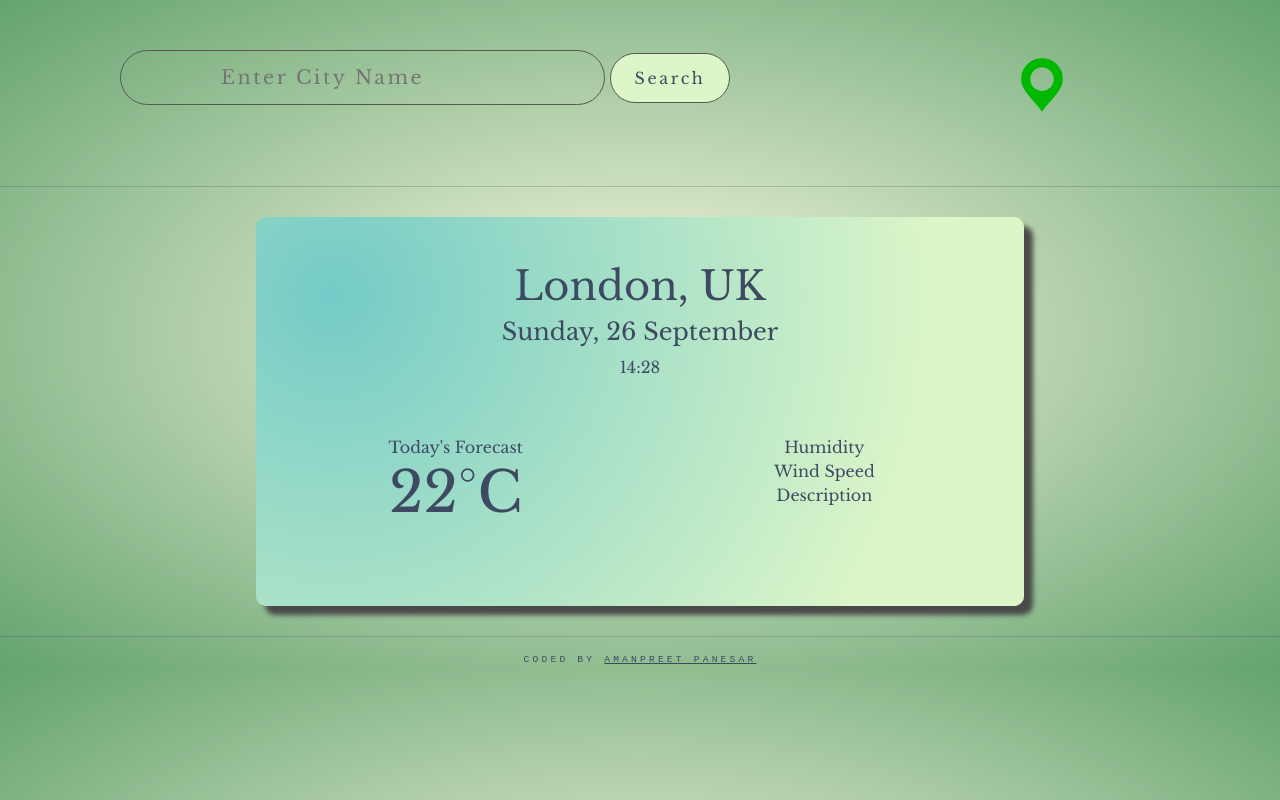
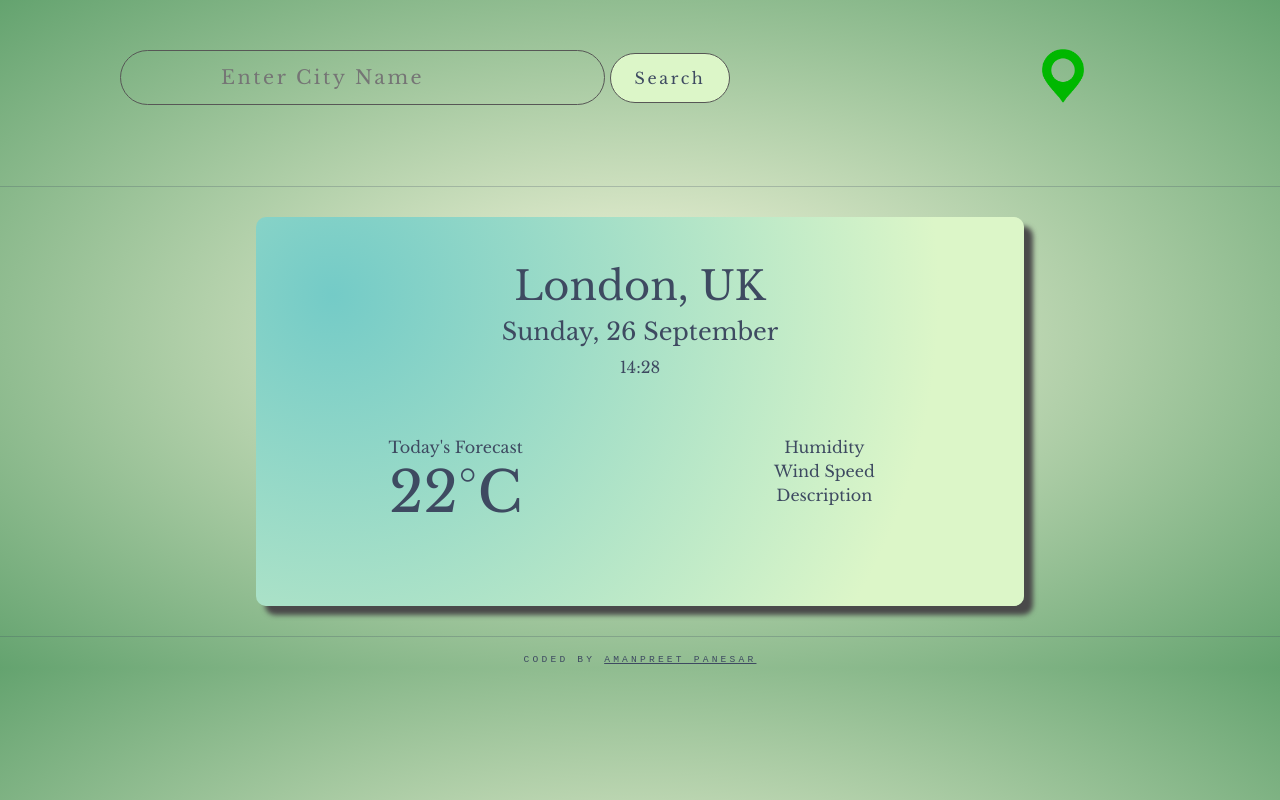
Before and after one commit to akpanesar/NewWeatherAppProject, a website built with Parcel: page index.html in a window 1280 px wide. Built offline with nearby package versions, Linux system fonts and the light colour scheme.

Commit message:
Updated location icon position

```diff
--- a/src/styles.css
+++ b/src/styles.css
@@ -57,7 +57,8 @@ button::hover {
 
 .current-location {
   position: relative;
-
+  top: -9px;
+  right: -21px;
 }
 .current-location:hover {
   cursor: pointer;
```
